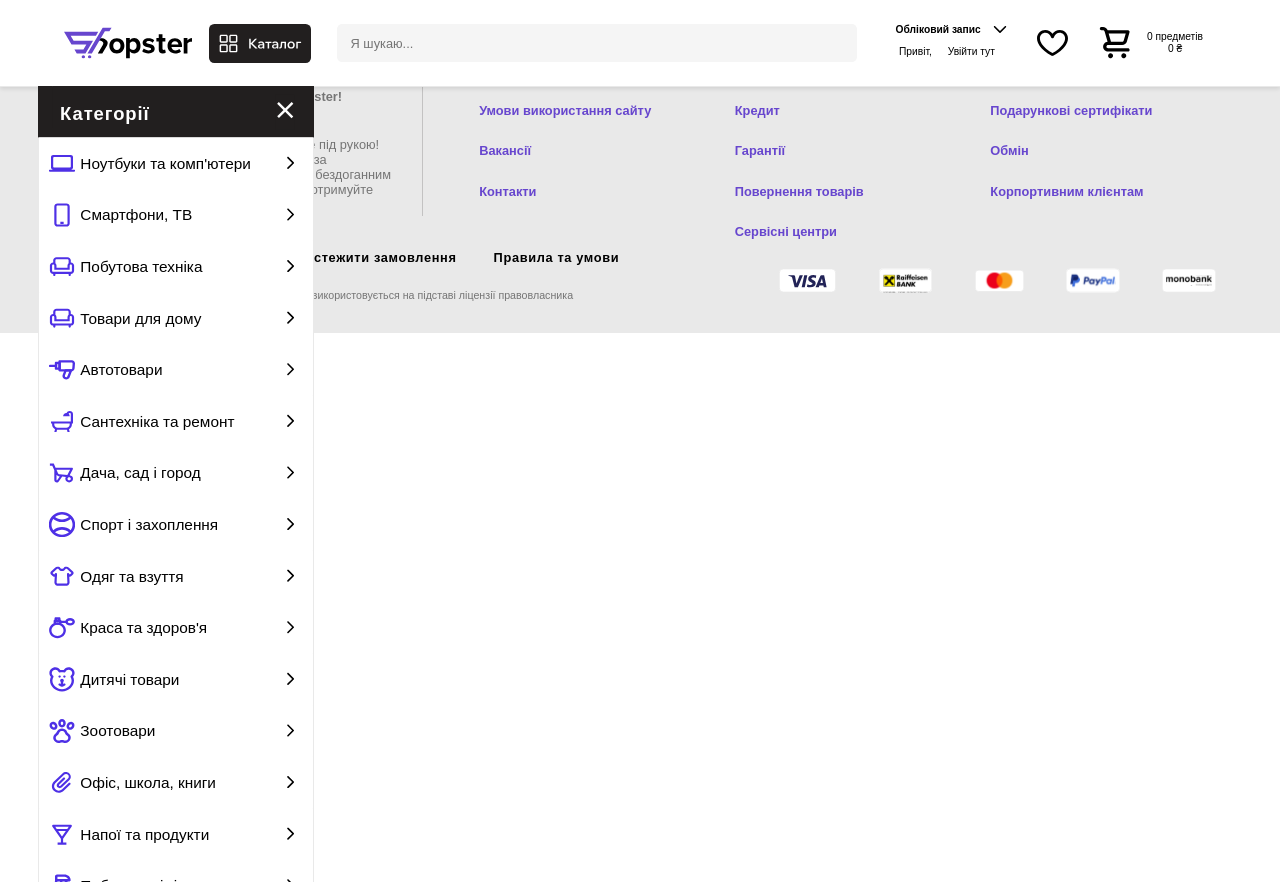
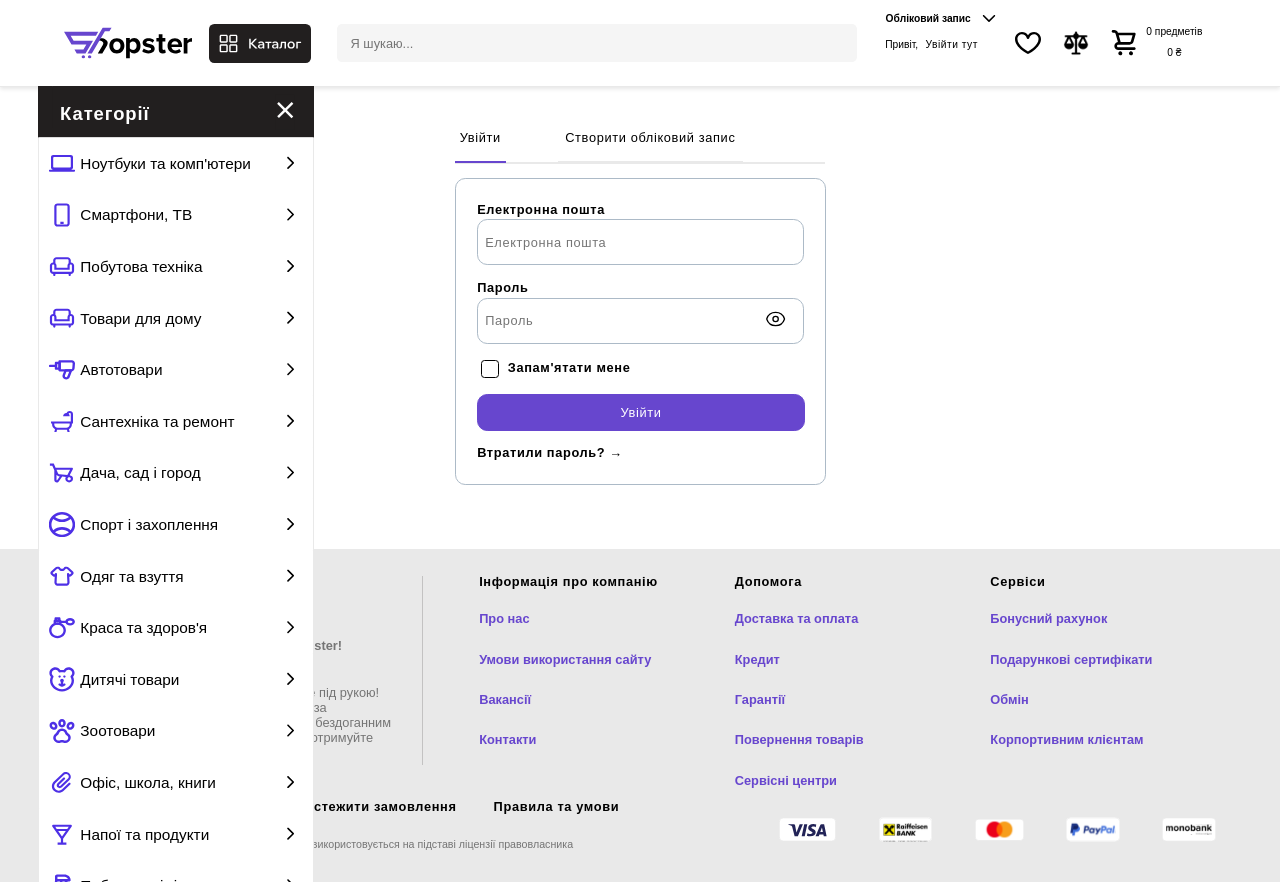
Before and after one commit to kavutan/Shopster, a React (Create React App) app: page /login in a window 1280 px wide. Both pictures are taken after a click on the button 260 px from the left and 43 px from the top of the page. Before the commit the page ends 800 px from the top, so only its background shows below. Built offline with nearby package versions, Linux system fonts and the light colour scheme.

Commit message:
робота з логін форм

```diff
--- a/src/App.js
+++ b/src/App.js
@@ -19,6 +19,7 @@ function App() {
           <Route path="/wishlist" element={<Wishlist />} />
           <Route path="/myorders" element={<MyOrders />} />
           <Route path="/privacypolicy" element={<PrivacyPolicy />} />
+          <Route path="/login" element={<LoginForm />} />
         </Routes>
         <Footer />
       </div>
--- a/src/components/Header.js
+++ b/src/components/Header.js
@@ -1,22 +1,52 @@
-import React, { useState } from 'react';
+import React, { useState, useEffect, useRef } from 'react';
 import '../styles/Header.css';
 import '../styles/Left-sidebar.css';
 import frame from '../images/Frame.svg';
 import arrowImage from '../images/Wishlist.svg';
 import btnCart from '../images/Vector2.svg';
 import btnWishlist from '../images/Vector.svg';
-import LeftSidebar from '../components/LeftSidebarPage';
+import btnComponent30 from '../images/Component30.png';
+import LeftSidebarPage from '../components/LeftSidebarPage';
 import { Link } from 'react-router-dom';
+const Header = ({ setCurrentPage }) => {
 
-const Header = ({ setCurrentPage }) => {
+  const [userName1, setUserName] = useState('');
   const [menuOpen, setMenuOpen] = useState(false);
   const [cartItems, setCartItems] = useState(0);
   const [cartPrice, setCartPrice] = useState(0.00);
   const [isSidebarOpen, setIsSidebarOpen] = useState(false);
-
+  const menuRef = useRef(null);
+  const userName = localStorage.getItem('userName');
+  const storedToken = JSON.parse(sessionStorage.getItem('tokenKey'));
   const toggleSidebar = () => {
     setIsSidebarOpen(!isSidebarOpen);
   };
+
+  const handleLogout = () => {
+    localStorage.removeItem('email');
+    localStorage.removeItem('password');
+    localStorage.removeItem('userName');
+    localStorage.removeItem('token');
+    setMenuOpen(false);
+  };
+
+
+  useEffect(() => {
+    const handleClickOutside = (event) => {
+      if (menuOpen && menuRef.current && !menuRef.current.contains(event.target)) {
+        setMenuOpen(false);
+
+      }
+      if (userName) {
+        setUserName(userName1);
+      }
+    };
+
+    document.addEventListener('mousedown', handleClickOutside);
+    return () => {
+      document.removeEventListener('mousedown', handleClickOutside);
+    };
+  }, [menuOpen]);
 
   return (
     <header className="header">
@@ -27,7 +57,13 @@ const Header = ({ setCurrentPage }) => {
         <button className="catalog-button" onClick={toggleSidebar}>
           <span className="catalog-image" />
         </button>
-        {isSidebarOpen && <LeftSidebar />}
+        {isSidebarOpen && (
+          <LeftSidebarPage
+            isSidebarOpen={isSidebarOpen}
+            setIsSidebarOpen={setIsSidebarOpen}
+          />
+        )}
+
         <input
           type="text"
           id="search"
@@ -38,7 +74,7 @@ const Header = ({ setCurrentPage }) => {
       </div>
       <div className="header2-container">
         <div className="menu-strip">
-          <div className="account-menu">
+          <div className="account-menu" ref={menuRef}>
             <button
               className="account-button" onClick={() => setMenuOpen(!menuOpen)}>
               Обліковий запис
@@ -48,23 +84,42 @@ const Header = ({ setCurrentPage }) => {
                 className={`arrow ${menuOpen ? 'open' : ''}`} />
             </button>
             {menuOpen && (
-               <div className="account-options">
-                <Link to="/register" className="account-option-button">
+              <div className="account-options">
+                <Link to="/login" className="account-option-button">
                   Увійти
                 </Link>
+                <Link to="/login?tab=register" className="account-option-button">
+                  Зареєструватись
+                </Link>
+                <Link to="/" className="account-option-button" onClick={handleLogout}>
+                  Вийти
+                </Link>
               </div>
-
             )}
           </div>
           <div className="welcome-message">
-            <span>Привіт,</span>
-            <button onClick={() => setCurrentPage('login')} className="login-link-button">Увійти тут</button>
+            <span>Привіт, </span>
+            {userName ? (
+              <span>{userName}</span>
+            ) : (
+              <Link to="/login" className="account-option-button">
+                Увійти тут
+              </Link>
+            )}
           </div>
+
         </div>
         <button className="wishlist-button" onClick={() => setCurrentPage('wishlist')}>
           <img
             src={btnWishlist}
             alt="Wishlist"
+            className="icon-image"
+          />
+        </button>
+        <button className="component30">
+          <img
+            src={btnComponent30}
+            alt="Component30"
             className="icon-image"
           />
         </button>
--- a/src/components/LeftSidebar.js
+++ b/src/components/LeftSidebar.js
@@ -1,4 +1,4 @@
-import React, { useState } from 'react';
+import React, { useState, useEffect, useRef } from 'react';
 import '../styles/Left-sidebar.css';
 
 import frame1 from '../images/Storke.svg';
@@ -17,6 +17,7 @@ import icon12 from '../images/12.svg';
 import icon13 from '../images/13.svg';
 import icon14 from '../images/14.svg';
 import icon15 from '../images/15.svg';
+
 const categories = [
   { title: 'Ноутбуки та комп\'ютери', icon: icon1, links: [{ href: '/laptops', text: 'Ноутбуки' }, { href: '/computers', text: 'Комп\'ютери' }] },
   { title: 'Смартфони, ТВ', icon: icon2, links: [{ href: '/smartphones', text: 'Смартфони' }, { href: '/tv', text: 'Телевізори' }] },
@@ -37,13 +38,27 @@ const categories = [
 
 function LeftSidebar() {
   const [openIndex, setOpenIndex] = useState(null);
+  const sidebarRef = useRef(null);
 
   const handleClick = (index) => {
     setOpenIndex(openIndex === index ? null : index);
   };
 
+  useEffect(() => {
+    const handleClickOutside = (event) => {
+      if (sidebarRef.current && !sidebarRef.current.contains(event.target)) {
+        setOpenIndex(null);
+      }
+    };
+
+    document.addEventListener('mousedown', handleClickOutside);
+    return () => {
+      document.removeEventListener('mousedown', handleClickOutside);
+    };
+  }, []);
+
   return (
-    <div className="left-sidebar">
+    <div className="left-sidebar" ref={sidebarRef}>
       <div className="header-category">
         <div className="category">Категорії</div>
       </div>
@@ -71,7 +86,6 @@ function LeftSidebar() {
                 <img src={frame1} alt="Stroke" className={`arrow ${openIndex === index ? 'open' : ''}`} />
               </div>
             </div>
-
           </div>
         ))}
       </div>
--- a/src/components/LeftSidebarPage.js
+++ b/src/components/LeftSidebarPage.js
@@ -1,26 +1,43 @@
-import React, { useState } from 'react';
+import React, { useState, useEffect, useRef } from 'react';
 import LeftSidebar from '../components/LeftSidebar';
 import '../styles/Left-sidebar-page.css';
 
-const LeftSidebarPage = () => {
+const LeftSidebarPage = ({ isSidebarOpen, setIsSidebarOpen }) => {
   const [isSidebarVisible, setIsSidebarVisible] = useState(true);
+  const sidebarRef = useRef(null);
 
   const handleCloseSidebar = () => {
     setIsSidebarVisible(false);
+    setIsSidebarOpen(false); // закриваємо бічну панель в загальному стані
   };
+
+  useEffect(() => {
+    const handleClickOutside = (event) => {
+      if (sidebarRef.current && !sidebarRef.current.contains(event.target)) {
+        setIsSidebarVisible(false);
+        setIsSidebarOpen(false); // закриваємо бічну панель в загальному стані
+      }
+    };
+
+    document.addEventListener('mousedown', handleClickOutside);
+    return () => {
+      document.removeEventListener('mousedown', handleClickOutside);
+    };
+  }, []);
 
   return (
     <div className="left-sidebar-page">
       {isSidebarVisible && (
         <>
-
-          <LeftSidebar />
+          <div ref={sidebarRef}>
+            <LeftSidebar />
+          </div>
           <button className="close-button" onClick={handleCloseSidebar}>
             <div className="cross"></div>
           </button>
         </>
       )}
-      </div>
+    </div>
   );
 };
 
--- a/src/pages/LoginForm.jsx
+++ b/src/pages/LoginForm.jsx
@@ -1,6 +1,6 @@
 import React, { useState, useEffect } from 'react';
 import '../styles/LoginForm.css';
-import { useNavigate } from 'react-router-dom';
+import { useNavigate, useLocation } from 'react-router-dom';
 
 const REGISTER_URL = 'http://localhost:5123/gateway/users';
 const LOGIN_URL = 'http://localhost:5123/gateway/autorizes';
@@ -26,13 +26,25 @@ const LoginForm = () => {
   const [rememberMe, setRememberMe] = useState(false);
 
   const navigate = useNavigate();
+  const location = useLocation();
+
 
   useEffect(() => {
     const savedEmail = localStorage.getItem('email');
     const savedPassword = localStorage.getItem('password');
     if (savedEmail) setEmail(savedEmail);
     if (savedPassword) setPassword(savedPassword);
-  }, []);
+
+    const queryParams = new URLSearchParams(location.search);
+    if (queryParams.get('tab') === 'login') {
+      setIsLogin(true);
+    } else if (queryParams.get('tab') === 'register') {
+      setIsLogin(false);
+      setUserName('');
+      setEmail('');
+      setPassword('');
+    }
+  }, [location]);
 
   const handleFocus = (field) => (e) => {
     e.target.classList.add('filled');
@@ -62,9 +74,14 @@ const LoginForm = () => {
   const handleTabClick = (isLoginTab) => () => {
     setIsLogin(isLoginTab);
     setIsForgotPassword(false);
-    setUserName('');
-    setEmail('');
-    setPassword('');
+
+
+    if (!isLoginTab) {
+      setUserName('');
+      setEmail('');
+      setPassword('');
+    }
+
     setTouched({
       userName: false,
       email: false,
@@ -75,12 +92,12 @@ const LoginForm = () => {
       email: '',
       password: '',
     });
-};
+  };
+
 
   const handleForgotPassword = () => {
     setIsForgotPassword(true);
     setIsLogin(false);
-
     setUserName('');
     setEmail('');
     setPassword('');
@@ -95,9 +112,7 @@ const LoginForm = () => {
       password: '',
     });
   };
-
-
-
+  ;
 
   const validate = () => {
     const newErrors = {};
@@ -123,8 +138,18 @@ const LoginForm = () => {
   const handleSubmit = async (e) => {
     e.preventDefault();
     if (!validate()) {
+      e.preventDefault();
       return;
     }
+
+      const tokenData = { name: 'Імя Користувача' };
+      localStorage.setItem('userName', tokenData.name);
+
+      navigate('/');
+
+
+
+
     const userData = {
       Email: email,
       PasswordHash: password,
@@ -134,9 +159,11 @@ const LoginForm = () => {
       CreatedAt: new Date().toISOString(),
       LastLogin: null,
     };
+
     if (!isLogin) {
       userData.UserName = userName;
     }
+
     try {
       const response = await fetch(isLogin ? LOGIN_URL : REGISTER_URL, {
         method: 'POST',
@@ -146,23 +173,42 @@ const LoginForm = () => {
         },
         body: JSON.stringify(userData),
       });
+
       if (!response.ok) {
         const errorData = await response.json();
         throw new Error(errorData.message || 'Помилка при обробці запиту.');
       }
+
       const data = await response.json();
       console.log(data);
+
       if (isLogin) {
+        const userToken = {
+          token: data.token
+        };
+
         sessionStorage.setItem('tokenKey', JSON.stringify(data));
+        const tokenData = JSON.parse(sessionStorage.getItem('tokenKey'));
+
+        sessionStorage.setItem('tokenKey', JSON.stringify(data));
+
+
+        const token = sessionStorage.getItem('tokenKey');
+        const storedToken = token ? JSON.parse(token) : null;
+
         if (rememberMe) {
           localStorage.setItem('email', email);
           localStorage.setItem('password', password);
+          localStorage.setItem('userName', tokenData.name);
+
         } else {
           localStorage.removeItem('email');
           localStorage.removeItem('password');
+          localStorage.removeItem('userName', tokenData.name);
         }
-        alert('Вхід успішний!');
-        navigate('/');
+
+        window.location.reload();
+
       } else {
         alert('Реєстрація успішна!');
       }
@@ -171,7 +217,6 @@ const LoginForm = () => {
       alert(isLogin ? 'Вхід не вдався. Спробуйте ще раз.' : 'Реєстрація не вдалася. Спробуйте ще раз.');
     }
   };
-
 
 
   const handleForgotPasswordSubmit = async (e) => {
@@ -220,6 +265,7 @@ const LoginForm = () => {
       email: '',
       password: '',
     });
+
   };
 
 
--- a/src/styles/Header.css
+++ b/src/styles/Header.css
@@ -117,7 +117,6 @@
   gap: 5%;
   width: 100%;
   white-space: nowrap;
-
 }
 
 .arrow {
@@ -133,7 +132,7 @@
 .account-options {
   display: flex;
   flex-direction: column;
-  gap: 5%;
+  gap: 20%;
   position: absolute;
   top: 100%;
   border: 0.13vw solid #E9E9E9;
@@ -141,12 +140,13 @@
   justify-content: center;
   box-shadow: 0 0.139vw 0.278vw rgba(0, 0, 0, 0.1);
   width: 100%;
-  height: 2vw;
+  height: 6vw;
   background-color: #ffffff;
   border-radius: 0 0 0.5vw 0.5vw;
   margin: 0;
   padding: 0;
   box-sizing: border-box;
+  padding-left: 3%;
 }
 
 .account-option-button {
@@ -162,6 +162,7 @@
   background: none;
   border: none;
   cursor: pointer;
+  margin-left: 0.5vw;
 }
 
 .account-option-button:hover {
@@ -176,9 +177,7 @@
   white-space: nowrap;
   height: 36%;
   width: 70%;
-  padding-left: 2%;
-  padding-right: 2%;
-  margin-left: 8%;
+
 }
 
 .welcome-message span {
@@ -217,21 +216,21 @@
 
 
 .menu-strip {
-  height: 4vw;
-  width: 41.67%;
-  gap: 1vw;
+  height: 100%;
+  width: 35.3%;
 
 }
 
 .wishlist-button,
-.cart-button {
+.cart-button,
+.component30 {
   border: none;
   background: none;
   cursor: pointer;
   display: flex;
   align-items: center;
   justify-content: stretch;
-  width: 5vw;
+  width: 4vw;
   height: auto;
   background-size: cover;
   outline: none;
@@ -240,8 +239,8 @@
 }
 
 .icon-image {
-  width: 100%;
-  height: 100%;
+  width: 2vw;
+  height: 2vw;
   object-fit: contain;
   min-width: none;
   justify-content: stretch;
@@ -250,9 +249,9 @@
 .cart-info {
   display: flex;
   flex-direction: column;
-  gap: 2%;
-  width: auto;
-  height: auto;
+  gap: 17%;
+  width: 39%;
+  height: 70%;
   justify-content: center;
   align-items: center;
   text-align: center;
@@ -262,19 +261,19 @@
 .cart-price {
   font-family: 'Wix Madefor Display', sans-serif;
   font-size: 0.8vw;
+  font-weight: 500;
   line-height: 1.2;
   color: #000000;
-  margin: 0;
   padding-right: 1vw;
   justify-content: center;
   align-items: center;
+  display: flex;
 }
 
 .account-button:hover,
 .account-button.active {
 
   color: #6746CE;
-  background-color: #E3D7FB;
 }
 
 .account-button:hover .arrow,
@@ -304,3 +303,13 @@
 .cart-button.active .icon-image {
   filter: invert(26%) sepia(80%) saturate(5300%) hue-rotate(240deg) brightness(100%) contrast(110%);
 }
+
+.component30:hover,
+.component30.active {
+  color: #6746CE;
+}
+
+.component30:hover .icon-image,
+.component30.active.icon-image {
+  filter: invert(26%) sepia(80%) saturate(5300%) hue-rotate(240deg) brightness(100%) contrast(110%);
+}
```
Also changed, not shown: src/images/Component 30.svg (added), src/images/Component30.png (added). Lines whose indentation alone changed are shown as unchanged.
